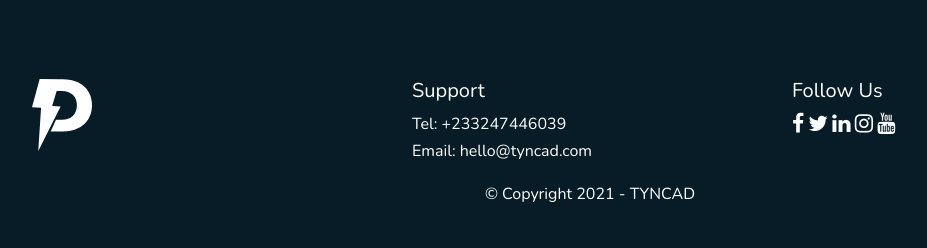
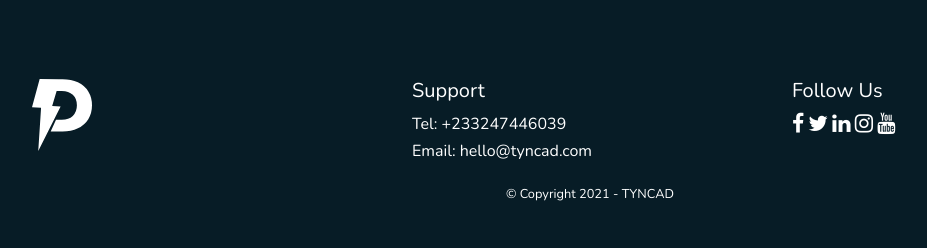
Before and after one commit to olanipekun01/tyncad_academy_website, a Django app: page / in a window 1280 px wide. Shown: the part 2345-2593 px from the top of the page, without its empty margins (50-977 px from the left). Run offline with Django 3.2, Linux system fonts and the light colour scheme; some libraries are stand-ins or nearby versions.

Commit message:
working on footer

```diff
--- a/atwebsitestatic/css/style.css
+++ b/atwebsitestatic/css/style.css
@@ -510,3 +510,6 @@ footer {
 .contact-us-title {
   color: #0D1536;
 }
+.copy-right {
+  font-size: 0.8rem;
+}
--- a/templates/common/base.html
+++ b/templates/common/base.html
@@ -364,7 +364,7 @@
 
             </div>
 
-            <div class="mt10 text-center">© Copyright 2021 - TYNCAD</div>
+            <div class="mt10 text-center copy-right">© Copyright 2021 - TYNCAD</div>
         </div>
     </footer>
 
```
